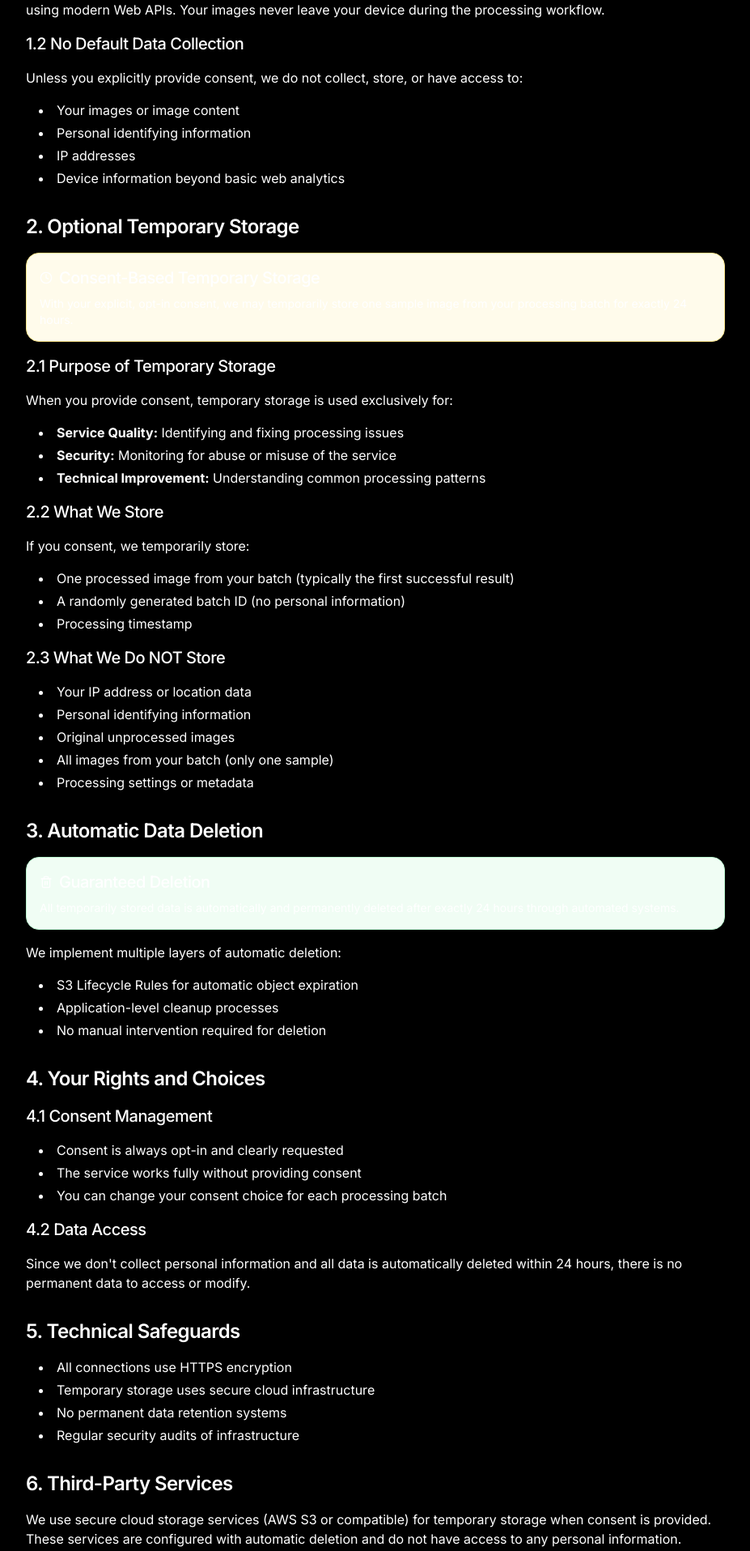
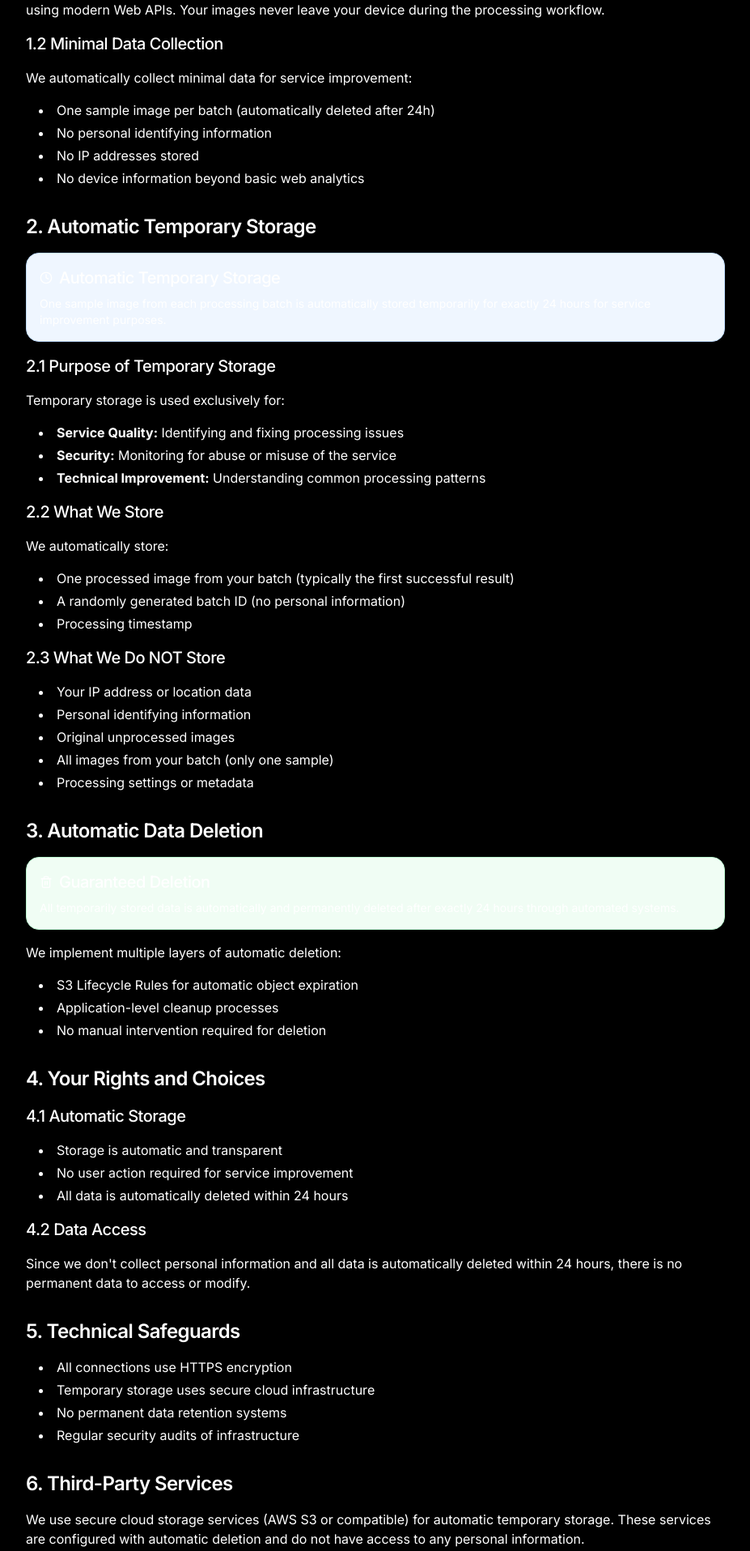
Before and after one commit to mikelgg/imagenes, a Next.js app: page /privacy in a window 1280 px wide. Shown: the part 545-2460 px from the top of the page at 81% size, without its empty margins (176-1103 px from the left). Built offline with nearby package versions, Linux system fonts and the light colour scheme.

Commit message:
quitar baner de consentimiento

```diff
--- a/app/privacy/page.tsx
+++ b/app/privacy/page.tsx
@@ -44,34 +44,34 @@ export default function PrivacyPage() {
             during the processing workflow.
           </p>
 
-          <h3 className="text-xl font-medium">1.2 No Default Data Collection</h3>
+          <h3 className="text-xl font-medium">1.2 Minimal Data Collection</h3>
           <p>
-            Unless you explicitly provide consent, we do not collect, store, or have access to:
+            We automatically collect minimal data for service improvement:
           </p>
           <ul className="list-disc list-inside space-y-1 ml-4">
-            <li>Your images or image content</li>
-            <li>Personal identifying information</li>
-            <li>IP addresses</li>
-            <li>Device information beyond basic web analytics</li>
+            <li>One sample image per batch (automatically deleted after 24h)</li>
+            <li>No personal identifying information</li>
+            <li>No IP addresses stored</li>
+            <li>No device information beyond basic web analytics</li>
           </ul>
         </section>
 
         <section className="space-y-4">
-          <h2 className="text-2xl font-semibold">2. Optional Temporary Storage</h2>
+          <h2 className="text-2xl font-semibold">2. Automatic Temporary Storage</h2>
 
-          <div className="bg-amber-50 dark:bg-amber-950/20 border border-amber-200 dark:border-amber-800 rounded-lg p-4">
+          <div className="bg-blue-50 dark:bg-blue-950/20 border border-blue-200 dark:border-blue-800 rounded-lg p-4">
             <h3 className="font-medium flex items-center gap-2 mb-2">
               <Clock className="h-4 w-4" />
-              Consent-Based Temporary Storage
+              Automatic Temporary Storage
             </h3>
             <p className="text-sm">
-              With your explicit, opt-in consent, we may temporarily store one sample image
-              from your processing batch for exactly 24 hours.
+              One sample image from each processing batch is automatically stored temporarily
+              for exactly 24 hours for service improvement purposes.
             </p>
           </div>
 
           <h3 className="text-xl font-medium">2.1 Purpose of Temporary Storage</h3>
-          <p>When you provide consent, temporary storage is used exclusively for:</p>
+          <p>Temporary storage is used exclusively for:</p>
           <ul className="list-disc list-inside space-y-1 ml-4">
             <li><strong>Service Quality:</strong> Identifying and fixing processing issues</li>
             <li><strong>Security:</strong> Monitoring for abuse or misuse of the service</li>
@@ -79,7 +79,7 @@ export default function PrivacyPage() {
           </ul>
 
           <h3 className="text-xl font-medium">2.2 What We Store</h3>
-          <p>If you consent, we temporarily store:</p>
+          <p>We automatically store:</p>
           <ul className="list-disc list-inside space-y-1 ml-4">
             <li>One processed image from your batch (typically the first successful result)</li>
             <li>A randomly generated batch ID (no personal information)</li>
@@ -123,11 +123,11 @@ export default function PrivacyPage() {
         <section className="space-y-4">
           <h2 className="text-2xl font-semibold">4. Your Rights and Choices</h2>
 
-          <h3 className="text-xl font-medium">4.1 Consent Management</h3>
+          <h3 className="text-xl font-medium">4.1 Automatic Storage</h3>
           <ul className="list-disc list-inside space-y-1 ml-4">
-            <li>Consent is always opt-in and clearly requested</li>
-            <li>The service works fully without providing consent</li>
-            <li>You can change your consent choice for each processing batch</li>
+            <li>Storage is automatic and transparent</li>
+            <li>No user action required for service improvement</li>
+            <li>All data is automatically deleted within 24 hours</li>
           </ul>
 
           <h3 className="text-xl font-medium">4.2 Data Access</h3>
@@ -150,9 +150,9 @@ export default function PrivacyPage() {
         <section className="space-y-4">
           <h2 className="text-2xl font-semibold">6. Third-Party Services</h2>
           <p>
-            We use secure cloud storage services (AWS S3 or compatible) for temporary storage
-            when consent is provided. These services are configured with automatic deletion
-            and do not have access to any personal information.
+            We use secure cloud storage services (AWS S3 or compatible) for automatic temporary
+            storage. These services are configured with automatic deletion and do not have
+            access to any personal information.
           </p>
         </section>
 
--- a/app/terms/page.tsx
+++ b/app/terms/page.tsx
@@ -34,17 +34,17 @@ export default function TermsPage() {
         <section className="space-y-4">
           <h2 className="text-2xl font-semibold">2. Privacy-First Processing</h2>
           <p>
-            By default, all image processing occurs entirely in your web browser. Your images
-            are not uploaded to our servers unless you explicitly provide consent for temporary
-            storage as described in our Privacy Policy.
+            All image processing occurs entirely in your web browser. One sample image per batch
+            is automatically stored temporarily for 24 hours for service improvement purposes,
+            as described in our Privacy Policy.
           </p>
         </section>
 
         <section className="space-y-4">
-          <h2 className="text-2xl font-semibold">3. Optional Data Collection</h2>
+          <h2 className="text-2xl font-semibold">3. Automatic Data Collection</h2>
           <p>
-            With your explicit consent, we may temporarily store one sample image from your
-            processing batch for up to 24 hours. This data is used solely for:
+            One sample image from each processing batch is automatically stored temporarily for
+            up to 24 hours. This data is used solely for:
           </p>
           <ul className="list-disc list-inside space-y-2 ml-4">
             <li>Service quality improvement</li>
@@ -52,7 +52,7 @@ export default function TermsPage() {
             <li>Technical issue diagnosis</li>
           </ul>
           <p>
-            This storage is completely optional and the service functions fully without consent.
+            This storage is automatic and helps improve the service for all users.
           </p>
         </section>
 
--- a/components/consent-banner.tsx
+++ /dev/null
@@ -1,81 +0,0 @@
-'use client'
-
-import { useState } from 'react'
-import { Shield, X, Info } from 'lucide-react'
-import { Button } from '@/components/ui/button'
-import { Checkbox } from '@/components/ui/checkbox'
-import { Card, CardContent } from '@/components/ui/card'
-
-interface ConsentBannerProps {
-  onConsentChange: (consent: boolean) => void
-  onDismiss: () => void
-}
-
-export function ConsentBanner({ onConsentChange, onDismiss }: ConsentBannerProps) {
-  const [consent, setConsent] = useState(false)
-
-  const handleConsentChange = (checked: boolean) => {
-    setConsent(checked)
-    onConsentChange(checked)
-  }
-
-  return (
-    <Card className="border-primary/20 bg-primary/5">
-      <CardContent className="pt-6">
-        <div className="flex items-start gap-4">
-          <Shield className="h-6 w-6 text-primary mt-1 flex-shrink-0" />
-
-          <div className="flex-1 space-y-4">
-            <div>
-              <h3 className="font-semibold text-primary mb-2 flex items-center gap-2">
-                <Info className="h-4 w-4" />
-                Privacy & Data Notice
-              </h3>
-              <p className="text-sm text-muted-foreground leading-relaxed">
-                This tool processes your images <strong>entirely in your browser</strong>.
-                Your images are never uploaded to our servers by default. However, with your
-                explicit consent, we can temporarily store <strong>one sample image</strong> from
-                each processing batch for 24 hours to help us improve our service and ensure
-                quality. This data is automatically deleted after 24 hours and contains no
-                personal information.
-              </p>
-            </div>
-
-            <div className="flex items-center space-x-2">
-              <Checkbox
-                id="consent-checkbox"
-                checked={consent}
-                onCheckedChange={handleConsentChange}
-              />
-              <label
-                htmlFor="consent-checkbox"
-                className="text-sm font-medium leading-none peer-disabled:cursor-not-allowed peer-disabled:opacity-70 cursor-pointer"
-              >
-                I consent to temporary storage of one sample image for 24 hours for service improvement
-              </label>
-            </div>
-
-            <div className="text-xs text-muted-foreground">
-              <p>
-                ✓ Processing happens in your browser<br/>
-                ✓ No personal data collected<br/>
-                ✓ Optional sample storage with consent<br/>
-                ✓ Automatic deletion after 24 hours<br/>
-                ✓ You can process images without consent
-              </p>
-            </div>
-          </div>
-
-          <Button
-            variant="ghost"
-            size="icon"
-            onClick={onDismiss}
-            className="h-8 w-8 flex-shrink-0"
-          >
-            <X className="h-4 w-4" />
-          </Button>
-        </div>
-      </CardContent>
-    </Card>
-  )
-}
```
Also changed, not shown: app/page.tsx (+16 -46 lines), 1 other file (tests, documents, lock files or other folders).
